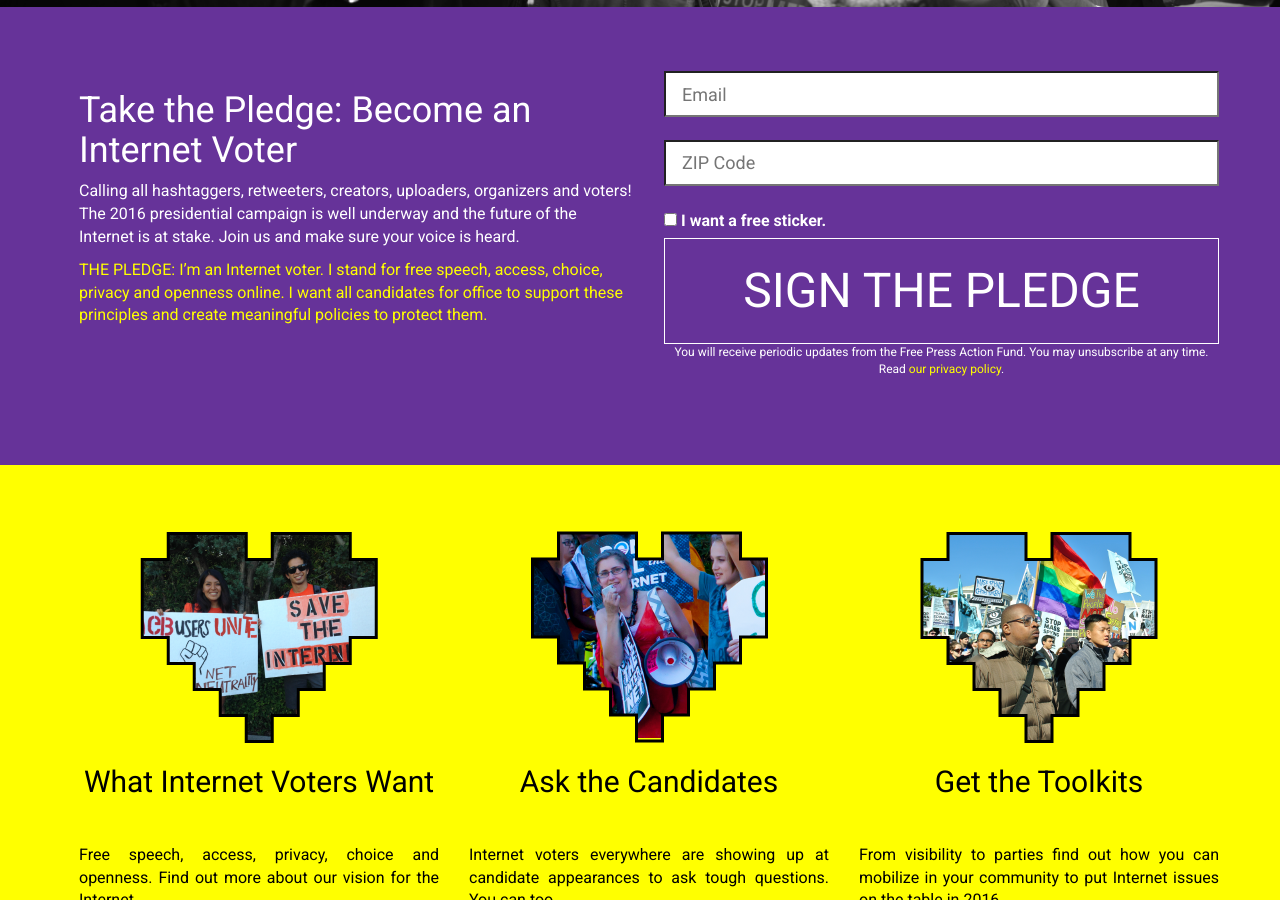
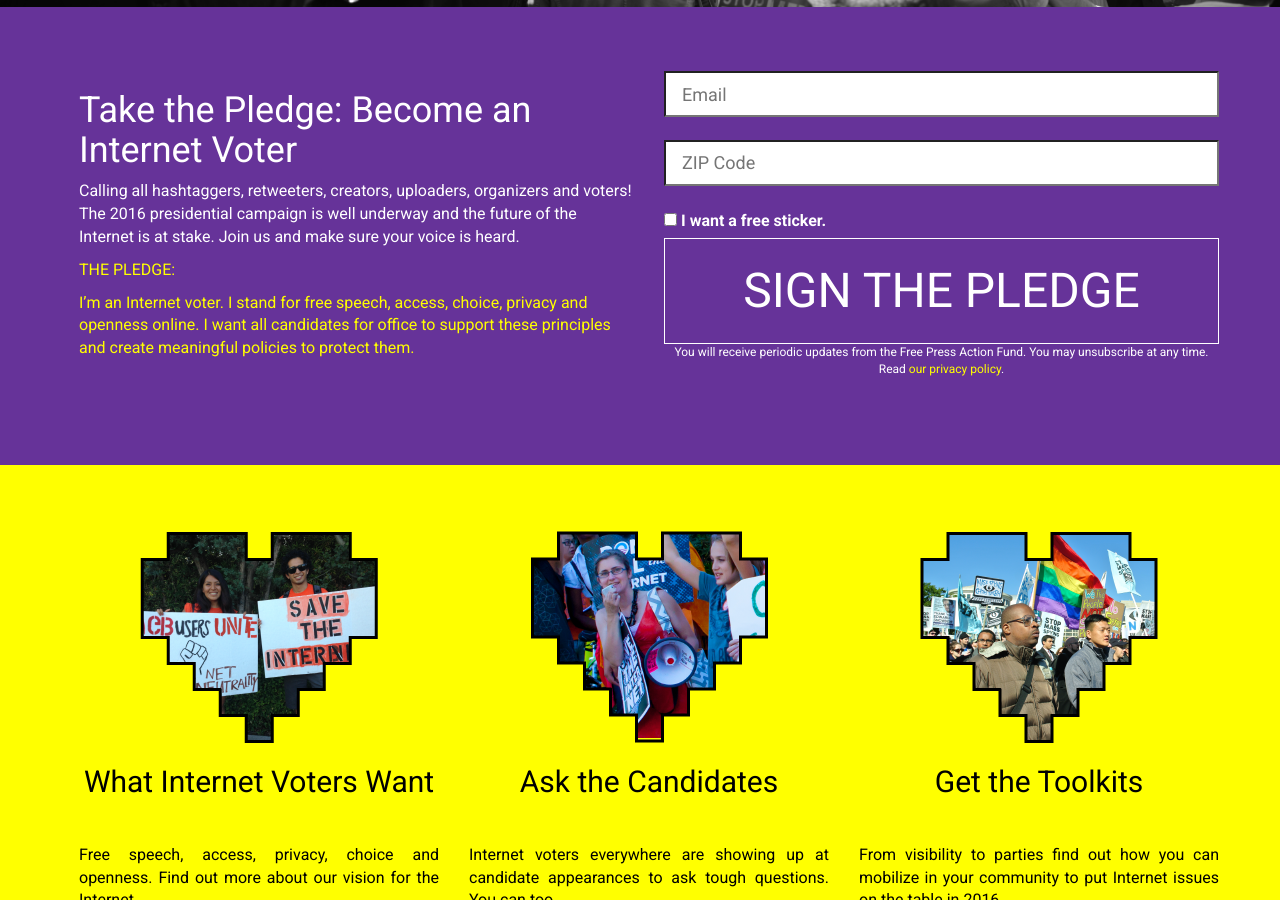
Before and after one commit to freepress/internet2016, a Jekyll site: the page built from index.html, in a window 1280 px wide and 900 px high, scrolled down 623 px. Built offline with Jekyll 4.4.1, drawn with Linux system fonts in a browser that asks for light colours; comment, search, counter and statistics services are not loaded.

Commit message:
Updated pledge text

```diff
--- a/index.html
+++ b/index.html
@@ -20,7 +20,8 @@
           Calling all hashtaggers, retweeters, creators, uploaders, organizers and voters! The 2016 presidential campaign is well underway and the future of the Internet is at stake. Join us and make sure your voice is heard.
         </p>
         <p>
-          <font color="#FFFF00">THE PLEDGE: I’m an Internet voter. I stand for free speech, access, choice, privacy and openness online. I want all candidates for office to support these principles and create meaningful policies to protect them.</font>
+          <font color="#FFFF00">THE PLEDGE:</p>
+          <p>I’m an Internet voter. I stand for free speech, access, choice, privacy and openness online. I want all candidates for office to support these principles and create meaningful policies to protect them.</font>
         </p>
       </div>
 
```
